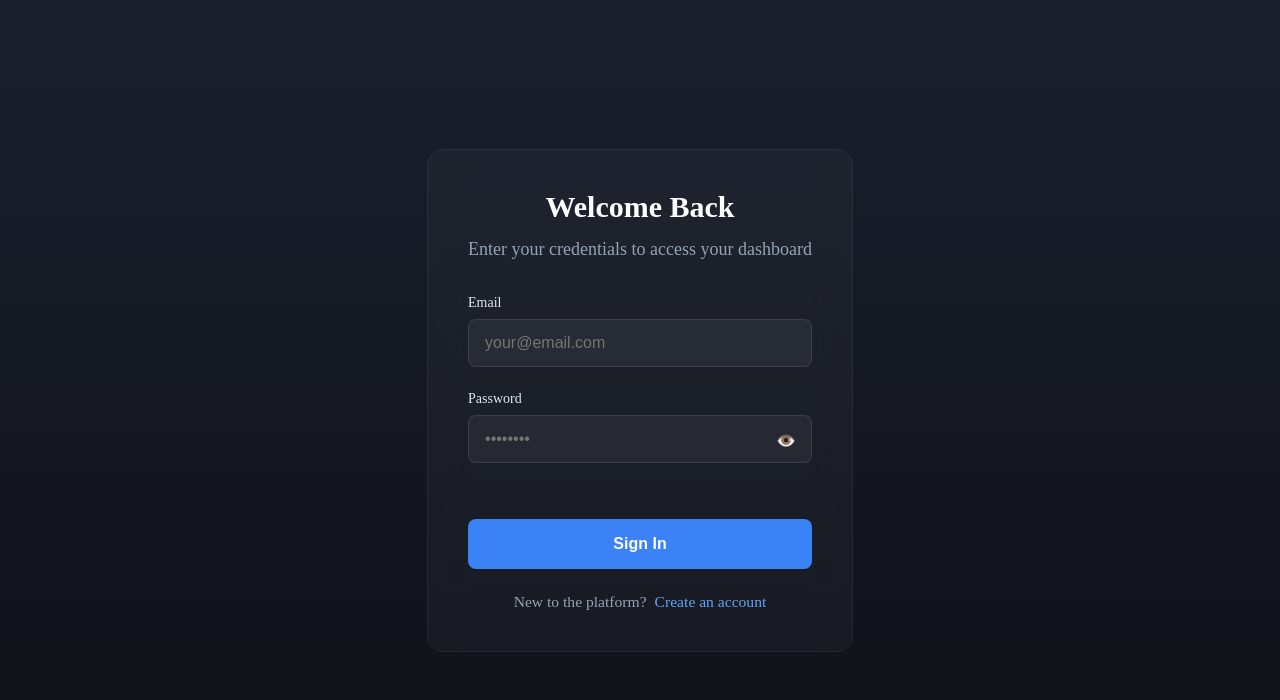
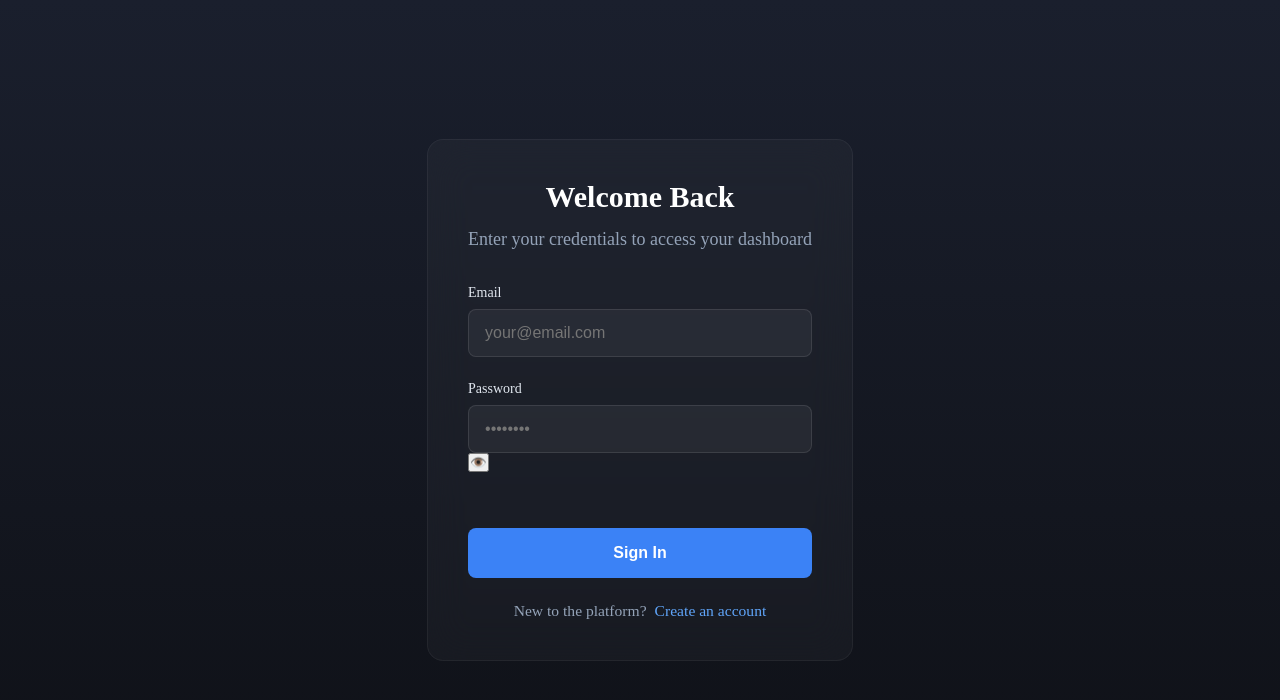
Before and after one commit to KevinArellano94/affiliate-portal, a React (Vite) app: page /login in a window 1280 px wide. Shown: the top 700 px of the page. Built offline with nearby package versions, Linux system fonts and the light colour scheme.

Commit message:
Added Dashboard logout button

```diff
--- a/src/pages/Login.tsx
+++ b/src/pages/Login.tsx
@@ -7,6 +7,7 @@
     const [email, setEmail] = useState("");
     const [password, setPassword] = useState("");
     const [message, setMessage] = useState("");
+    const [showPassword, setShowPassword] = useState(false);
     const navigate = useNavigate();
 
     const handleLogin = async () => {
@@ -51,7 +52,13 @@
                             value={ password }
                             onChange={ e => setPassword(e.target.value) }
                         />
-                        <span className="password-toggle">👁️</span>
+                        <button
+                                type="button"
+                                className="absolute right-3 top-1/2 transform -translate-y-1/2 text-gray-500 hover:text-gray-700"
+                                onClick={() => setShowPassword(!showPassword)}
+                            >
+                                👁️
+                            </button>
                     </div>
 
                     <p className="error-message">{ message }</p>
@@ -65,8 +72,8 @@
                     New to the platform?
                     <a
                         className="auth-switch-link"
+                        style={{ cursor: "pointer" }}
                         onClick={ () => navigate("/register") }
-                        style={{ cursor: "pointer" }}
                     >Create an account</a>
                 </div>
             </div>
--- a/src/pages/Register.tsx
+++ b/src/pages/Register.tsx
@@ -165,6 +165,7 @@
                     Already have an account?
                     <a
                         className="auth-switch-link ml-1 text-blue-600 hover:text-blue-700 cursor-pointer"
+                        style={{ cursor: "pointer" }}
                         onClick={() => navigate("/login")}
                     >
                     Login to account
```
